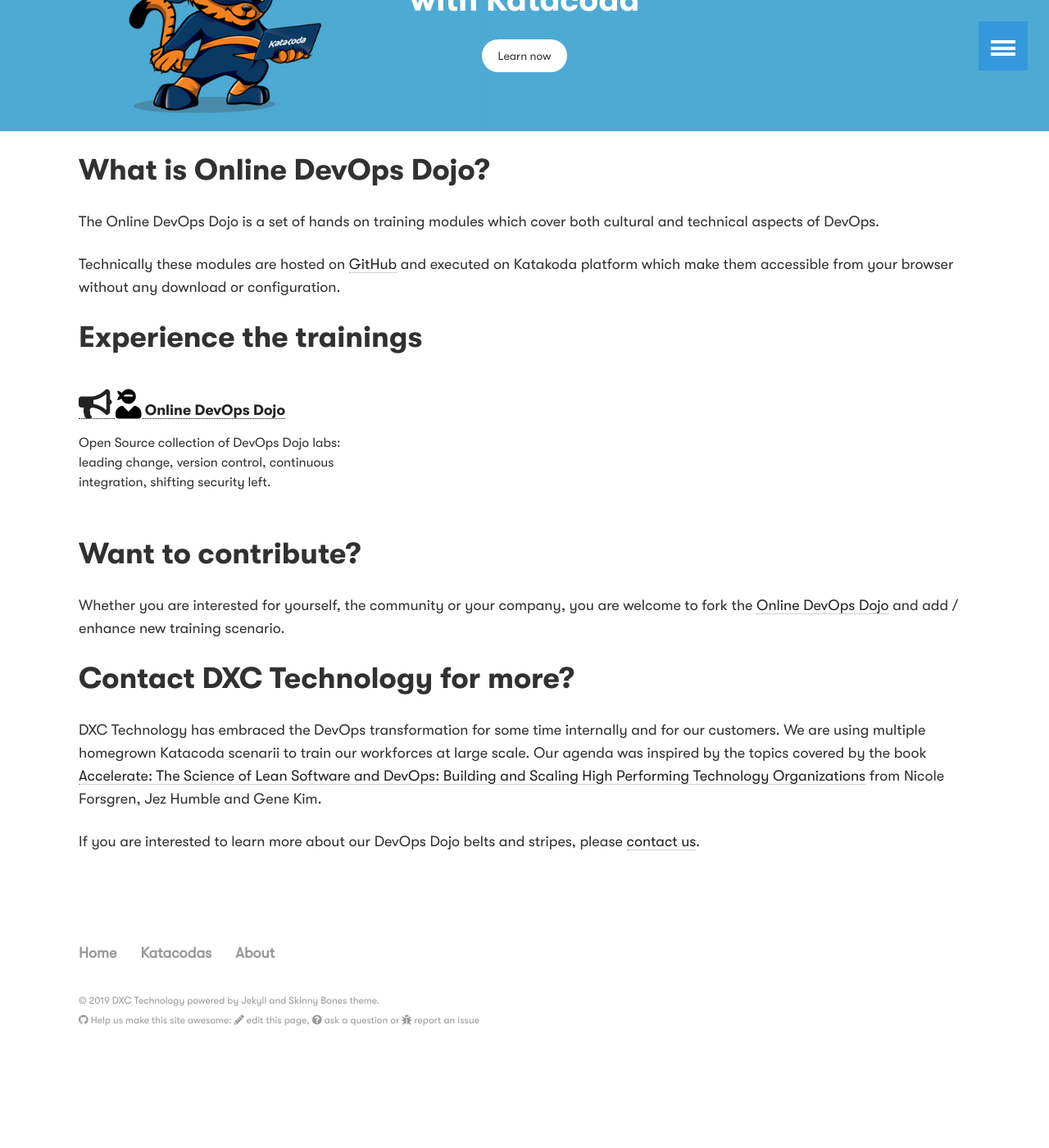
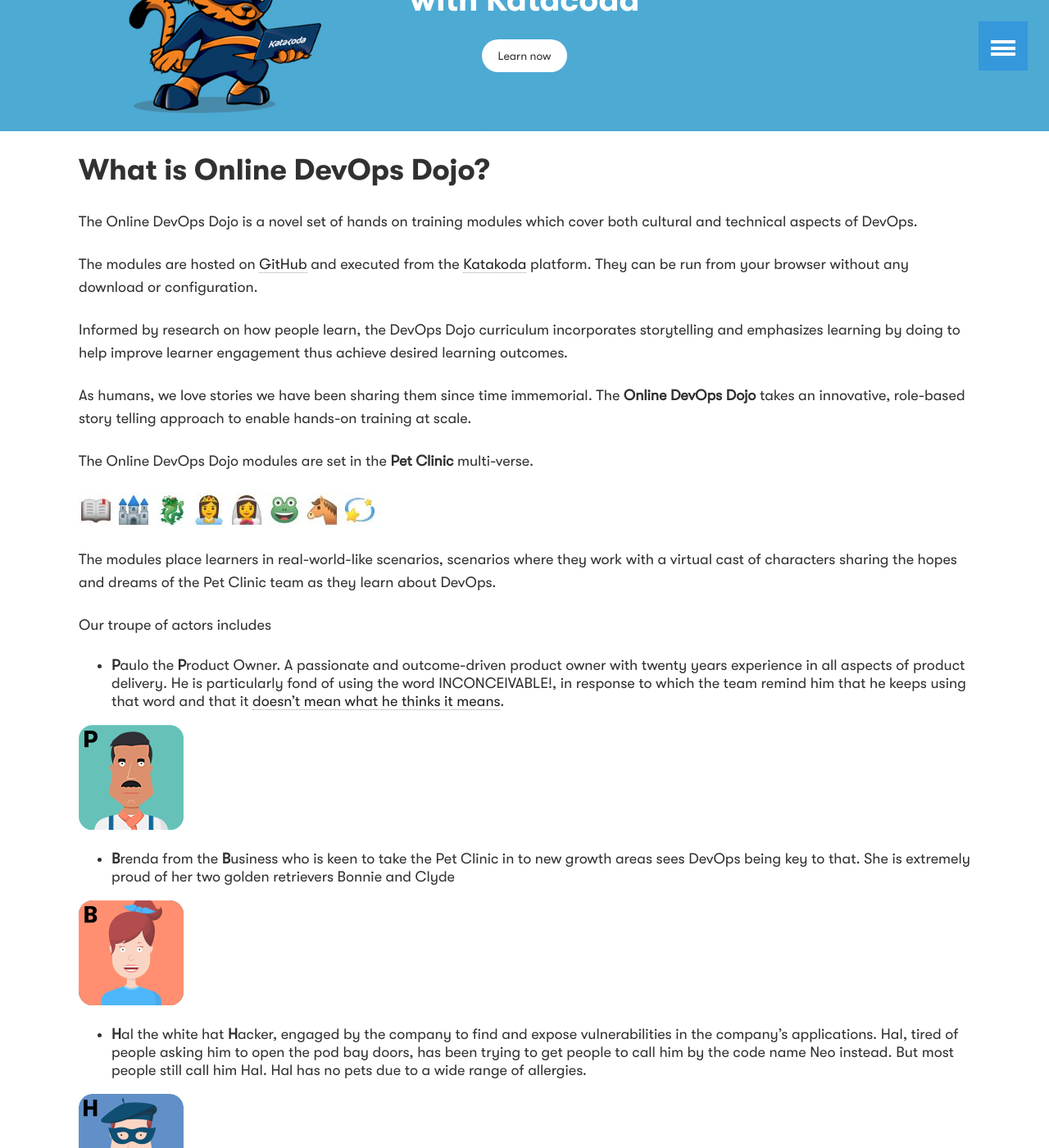
Before and after one commit to dxc-technology/about-devops-dojo, a Jekyll site: the page built from index.md, in a window 1280 px wide and 1400 px high, scrolled down 265 px. Shown: the whole window at 82% size. Built offline with Jekyll 4.4.1, drawn with Linux system fonts in a browser that asks for light colours; our own code applies the rules of GitHub Pages for plain Markdown files; before the commit the page ends 1595 px from its top, so only the background shows below that; some of the changed text lies outside the part shown.

Commit message:
updates to landing page

```diff
--- a/index.md
+++ b/index.md
@@ -7,17 +7,47 @@
 
 # What is Online DevOps Dojo?
 
-The Online DevOps Dojo is a set of hands on training modules which cover both cultural and technical aspects of DevOps.
+The Online DevOps Dojo is a novel set of hands on training modules which cover both cultural and technical aspects of DevOps.
 
-Technically these modules are hosted on [GitHub](https://github.com/dxc-technology/online-devops-dojo) and executed on Katakoda platform which make them accessible from your browser without any download or configuration.
+The modules are hosted on [GitHub](https://github.com/dxc-technology/online-devops-dojo) and executed from the [Katakoda](https://www.katacoda.com/) platform. They can be run from your browser without any download or configuration.
 
-# Experience the trainings
+Informed by research on how people learn, the DevOps Dojo curriculum incorporates storytelling
+and emphasizes learning by doing to help improve learner engagement thus achieve desired learning outcomes.
+
+As humans, we love stories we have been sharing them since time immemorial. The **Online DevOps Dojo** takes an innovative, role-based story telling approach to enable hands-on training at scale.
+
+The Online DevOps Dojo modules are set in the **Pet Clinic** multi-verse.
+
+![](images/onceuponatime.jpg)
+
+The modules place learners in real-world-like scenarios, scenarios where they work with a virtual cast of characters sharing the hopes and dreams of the Pet Clinic team as they learn about DevOps.
+
+Our troupe of actors includes
+
+- **P**aulo the **P**roduct Owner. A passionate and outcome-driven product owner with twenty years experience in all aspects of product delivery. He is particularly fond of using the word INCONCEIVABLE!, in response to which the team remind him that he keeps using that word and that it [doesn't mean what he thinks it means](https://www.youtube.com/watch?v=D58LpHBnvsI).
+
+![](images/Paulo.png)
+
+- **B**renda from the **B**usiness who is keen to take the Pet Clinic in to new growth areas sees DevOps being key to that. She is extremely proud of her two golden retrievers Bonnie and Clyde
+
+![](images/Brenda.png)
+
+- **H**al the white hat **H**acker, engaged by the company to find and expose vulnerabilities in the company's applications. Hal, tired of people asking him to open the pod bay doors, has been trying to get people to call him by the code name Neo instead. But most people still call him Hal. Hal has no pets due to a wide range of allergies.
+
+![](images/Hal.png)
+
+**T**ina is a **T**ester. Tina is aware that the role of and skills required by a tester are changing.
+Tina is keen to expand her strong testing skills, to become more technically adept, and learn more about coding so she can start working on test automation. Like Paulo she volunteers at the animal rescue center and helps run the Pet Clinic community engagement project that supports that shelter.
+
+![](images/Tina.png)
+
+# Experience the Trainings - Use the Dojo Luke
 
 <div class="tiles">
   <div class="tile">
     <h2 class="post-title"><a href="{{ site.url }}/katacodas/tag/online-devops-dojo"><i class="fas fa-bullhorn fa-2x" aria-hidden="true"></i> <i class="fas fa-user-ninja fa-2x" style="color:black;background:white" aria-hidden="true"></i> Online DevOps Dojo</a></h2>
-    <p class="post-excerpt">Open Source collection of DevOps Dojo labs:
-    leading change, version control, continuous integration, shifting security left.</p>
+    <p class="post-excerpt">Open Source collection of Interactive DevOps Dojo modules:
+    Leading Change, Version Control, Continuous Integration and Shifting Security Left.</p>
   </div><!-- /.tile -->
 </div><!-- /.tiles -->
 
@@ -25,11 +55,32 @@
 
 # Want to contribute?
 
-Whether you are interested for yourself, the community or your company, you are welcome to fork the [Online DevOps Dojo](https://github.com/dxc-technology/about-devops-dojo) and add / enhance new training scenario.
+Whether you are interested for yourself, the community or your company, you are welcome to fork the [Online DevOps Dojo](https://github.com/dxc-technology/about-devops-dojo) to add new training scenarios or to enhance the existing training scenarios.
 
 # Contact DXC Technology for more?
 
-DXC Technology has embraced the DevOps transformation for some time internally and for our customers.
-We are using multiple homegrown Katacoda scenarii to train our workforces at large scale. Our agenda was inspired by the topics covered by the book [Accelerate: The Science of Lean Software and DevOps: Building and Scaling High Performing Technology Organizations](https://itrevolution.com/book/accelerate/) from Nicole Forsgren, Jez Humble and Gene Kim.
+[DXC Technology](https://www.dxc.technology/) has embraced the need for DevOps' transformation both internally and for our customers. DXC has used multiple homegrown Katacoda scenarii to transform our workforce at scale. We now want through the **Online DevOps Dojo** want to give something back and thus contribute to the community from whom we have learnt so much.
 
-If you are interested to learn more about our DevOps Dojo belts and stripes, please [contact us](mailto:%22Online%20DevOps%20Dojo%22%3c9517cf01.CSCPortal.onmicrosoft.com@amer.teams.ms%3e).
+## Background
+
+DXC Technology had a need, a need for speed!
+
+When DXC Technology launched in April 2017, the new company faced an immediate challenge: how to provide meaningful and engaging training for more than 100,000 delivery employees who needed to use DevOps to digitally transform DXC and our clients.
+
+To that end DXC developed the DevOps Dojo program, an immersive approach designed to quickly train teams in DevOps principles and practices promoting continuous improvement, increased velocity through automation, frequent cycle changes, and cross-functional cooperation and feedback. Traditional dojos involve face-to-face training, but for the sake of scale and flexibility, DXC developed a set of immersive, web-based interactive training modules.
+
+Our approach and curriculum was inspired by the topics covered by the book [Accelerate: The Science of Lean Software and DevOps: Building and Scaling High Performing Technology Organizations](https://itrevolution.com/book/accelerate/) from Nicole Forsgren, Jez Humble and Gene Kim.
+
+The modules in **Online DevOps Dojo** are a subset of the modules from our market leading DevOps Dojo Curriculum.
+
+The full Curriculum consists of four belts:
+
+- White: Basic, self-paced training in key DevOps practices (the “what”).
+
+- Green: Executive-level view of the principles, purpose and importance of DevOps (the “why”).
+
+- Yellow: Hands-on modules covering cultural and technical aspects of DevOps* (the “how”).
+
+- Black: Hands-on workshop in which cross-functional teams work to implement DevOps capabilities and practices.
+
+If you are interested to learn more about DXC Technologies DevOps Dojo belts and stripes, please [contact us](mailto:%22Online%20DevOps%20Dojo%22%3c9517cf01.CSCPortal.onmicrosoft.com@amer.teams.ms%3e).
```
Also changed, not shown: _posts/katacodas/2019-07-22-os1-welcome.md (+2 -0 lines), about/index.md (+1 -1 lines), images/brenda.png (added), images/hal.png (added), images/onceuponatime.jpg (added), images/paulo.png (added), images/tina.png (added).
